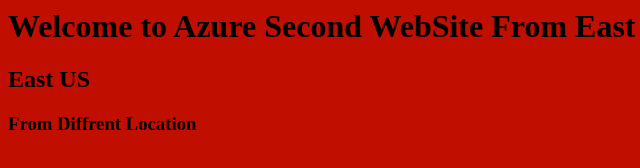
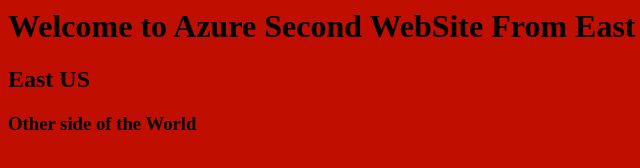
Before and after one commit to si322540/USrepository, a plain HTML site: page index.html in a window 1280 px wide. Shown: the full height of the page, 0-640 px from the left. Drawn offline with Linux system fonts and the light colour scheme.

Commit message:
Update index.html

```diff
--- a/index.html
+++ b/index.html
@@ -2,6 +2,6 @@
 <body bgcolor="cyne">
 <h1>Welcome to Azure Second WebSite From East US</h1>
 <h2>East US</h2>
-<h3>From Diffrent Location</h3>
+<h3>Other side of the World</h3>
 </body>
 </html>
```
